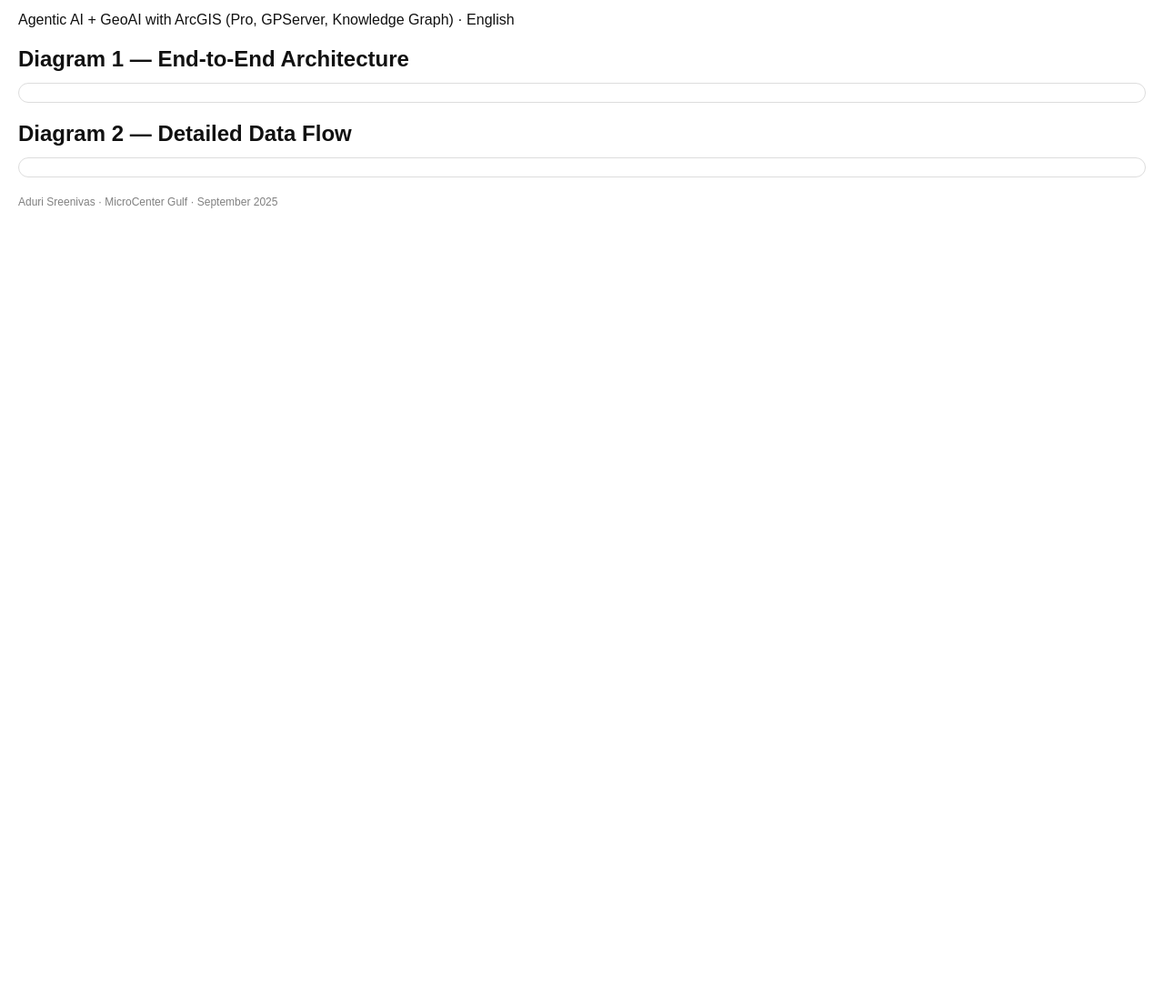
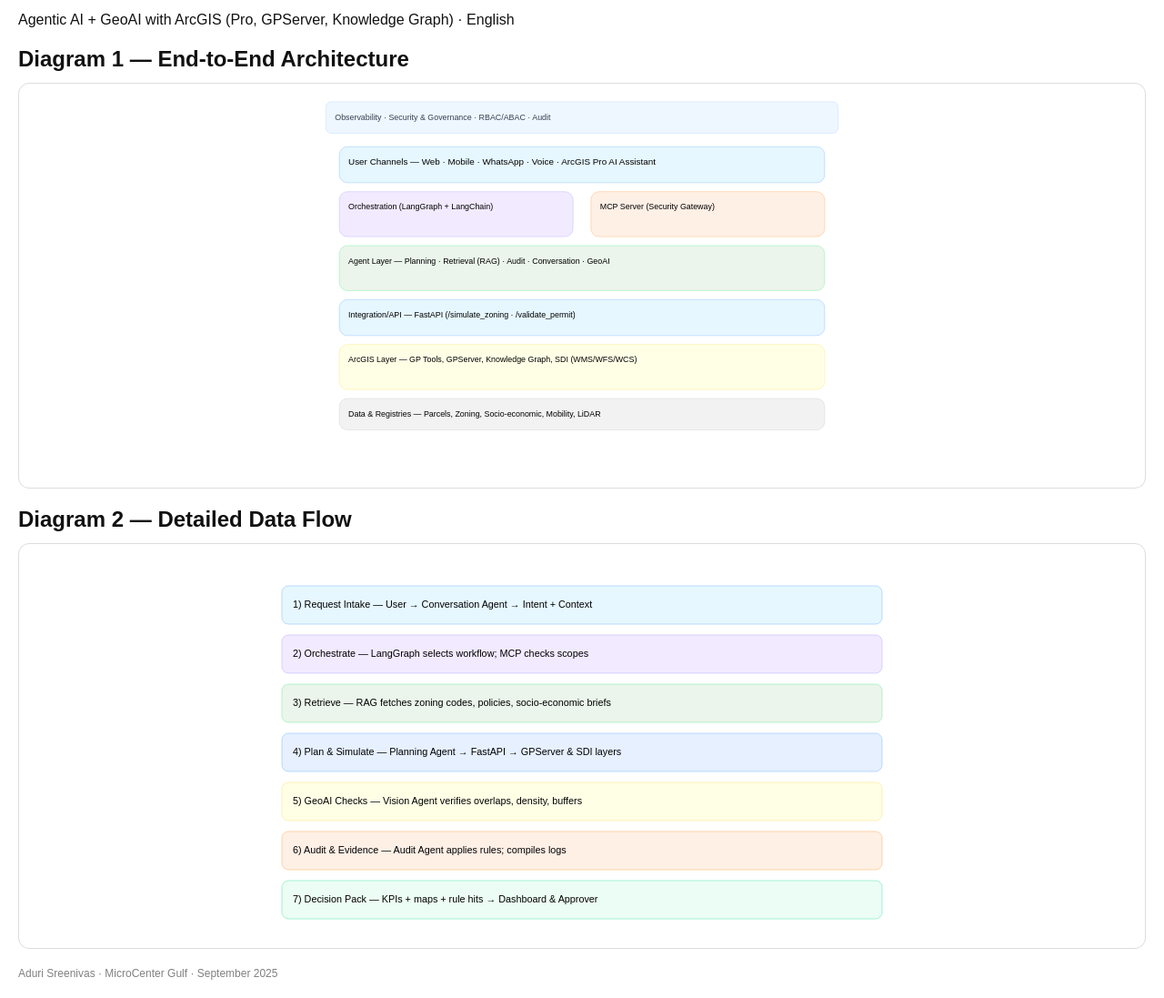
Before and after one commit to aduri123/UPDA-Diagram, a plain HTML site: page index.html in a window 1280 px wide. Shown: the part 61-1158 px from the top of the page at 91% size. Before the commit the page ends 800 px from the top, so only its background shows below. Drawn offline with Linux system fonts and the light colour scheme.

Commit message:
Update index.html

```diff
--- a/index.html
+++ b/index.html
@@ -17,12 +17,44 @@
 
   <h2>Diagram 1 — End-to-End Architecture</h2>
   <div class="diagram">
-    <!-- Architecture Diagram SVG goes here -->
+    <svg viewBox="0 0 1200 850" width="100%" height="420" role="img" aria-label="UPDA End-to-End Architecture Diagram">
+      <rect x="30" y="20" width="1140" height="70" rx="12" fill="#eef7ff" stroke="#bfdbfe"/>
+      <text x="50" y="60" font-size="18" fill="#374151">Observability · Security & Governance · RBAC/ABAC · Audit</text>
+      <rect x="60" y="120" width="1080" height="80" rx="18" fill="#e6f7ff" stroke="#93c5fd"/>
+      <text x="80" y="160" font-size="20">User Channels — Web · Mobile · WhatsApp · Voice · ArcGIS Pro AI Assistant</text>
+      <rect x="60" y="220" width="520" height="100" rx="18" fill="#f2eaff" stroke="#c4b5fd"/>
+      <text x="80" y="260" font-size="18">Orchestration (LangGraph + LangChain)</text>
+      <rect x="620" y="220" width="520" height="100" rx="18" fill="#fff0e6" stroke="#fdba74"/>
+      <text x="640" y="260" font-size="18">MCP Server (Security Gateway)</text>
+      <rect x="60" y="340" width="1080" height="100" rx="18" fill="#ebf5eb" stroke="#86efac"/>
+      <text x="80" y="380" font-size="18">Agent Layer — Planning · Retrieval (RAG) · Audit · Conversation · GeoAI</text>
+      <rect x="60" y="460" width="1080" height="80" rx="18" fill="#e6f7ff" stroke="#93c5fd"/>
+      <text x="80" y="500" font-size="18">Integration/API — FastAPI (/simulate_zoning · /validate_permit)</text>
+      <rect x="60" y="560" width="1080" height="100" rx="18" fill="#ffffe6" stroke="#fde68a"/>
+      <text x="80" y="600" font-size="18">ArcGIS Layer — GP Tools, GPServer, Knowledge Graph, SDI (WMS/WFS/WCS)</text>
+      <rect x="60" y="680" width="1080" height="70" rx="18" fill="#f2f2f2" stroke="#d1d5db"/>
+      <text x="80" y="720" font-size="18">Data & Registries — Parcels, Zoning, Socio‑economic, Mobility, LiDAR</text>
+    </svg>
   </div>
 
   <h2>Diagram 2 — Detailed Data Flow</h2>
   <div class="diagram">
-    <!-- Data Flow Diagram SVG goes here -->
+    <svg viewBox="0 0 1200 700" width="100%" height="420" role="img" aria-label="UPDA Detailed Data Flow Diagram">
+      <rect x="50" y="60" width="1100" height="70" rx="12" fill="#e6f7ff" stroke="#93c5fd"/>
+      <text x="70" y="100" font-size="18">1) Request Intake — User → Conversation Agent → Intent + Context</text>
+      <rect x="50" y="150" width="1100" height="70" rx="12" fill="#f2eaff" stroke="#c4b5fd"/>
+      <text x="70" y="190" font-size="18">2) Orchestrate — LangGraph selects workflow; MCP checks scopes</text>
+      <rect x="50" y="240" width="1100" height="70" rx="12" fill="#ebf5eb" stroke="#86efac"/>
+      <text x="70" y="280" font-size="18">3) Retrieve — RAG fetches zoning codes, policies, socio‑economic briefs</text>
+      <rect x="50" y="330" width="1100" height="70" rx="12" fill="#e6f0ff" stroke="#93c5fd"/>
+      <text x="70" y="370" font-size="18">4) Plan & Simulate — Planning Agent → FastAPI → GPServer & SDI layers</text>
+      <rect x="50" y="420" width="1100" height="70" rx="12" fill="#ffffe6" stroke="#fde68a"/>
+      <text x="70" y="460" font-size="18">5) GeoAI Checks — Vision Agent verifies overlaps, density, buffers</text>
+      <rect x="50" y="510" width="1100" height="70" rx="12" fill="#fff0e6" stroke="#fdba74"/>
+      <text x="70" y="550" font-size="18">6) Audit & Evidence — Audit Agent applies rules; compiles logs</text>
+      <rect x="50" y="600" width="1100" height="70" rx="12" fill="#ecfdf5" stroke="#6ee7b7"/>
+      <text x="70" y="640" font-size="18">7) Decision Pack — KPIs + maps + rule hits → Dashboard & Approver</text>
+    </svg>
   </div>
 
   <footer>Aduri Sreenivas · MicroCenter Gulf · September 2025</footer>
```
